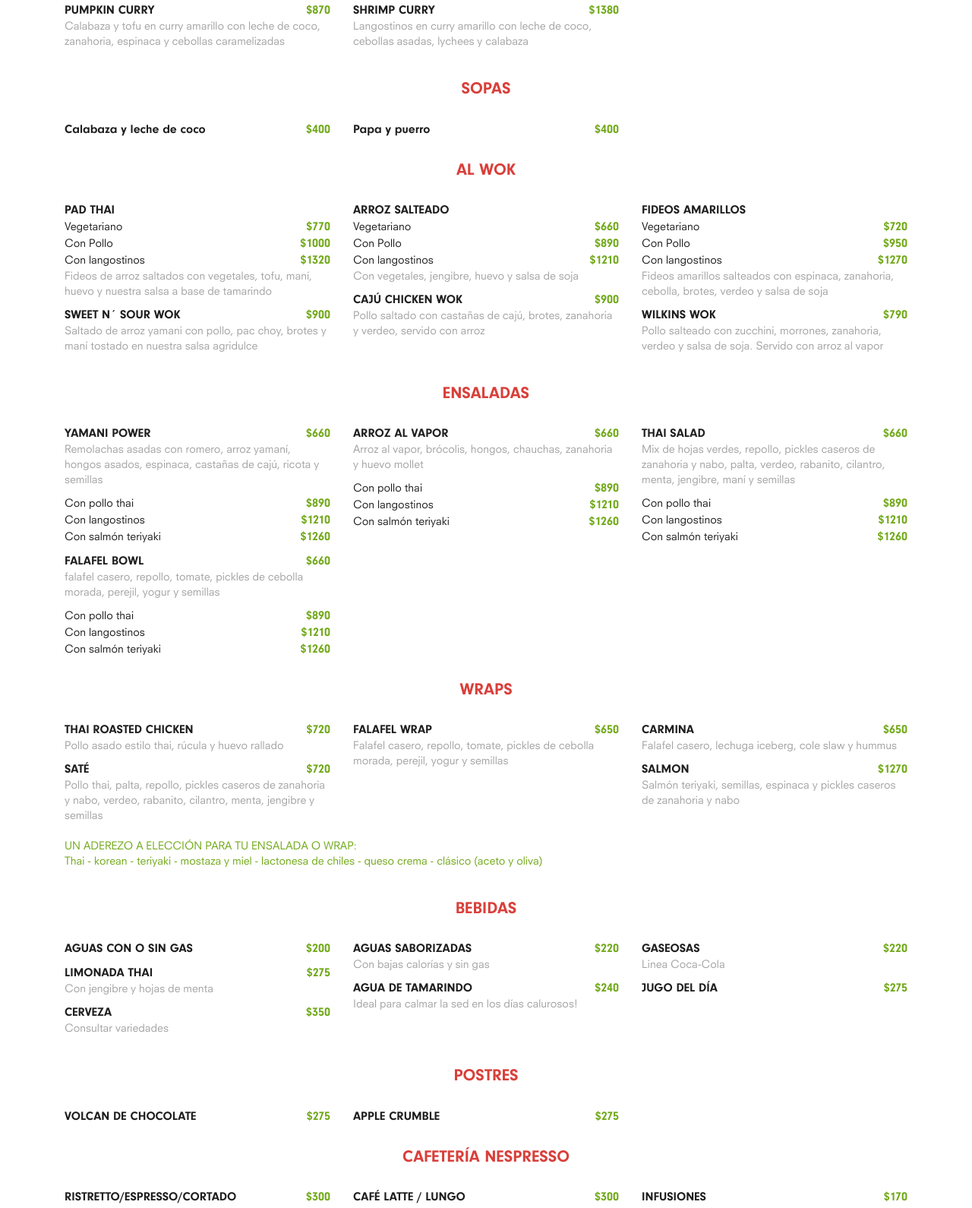
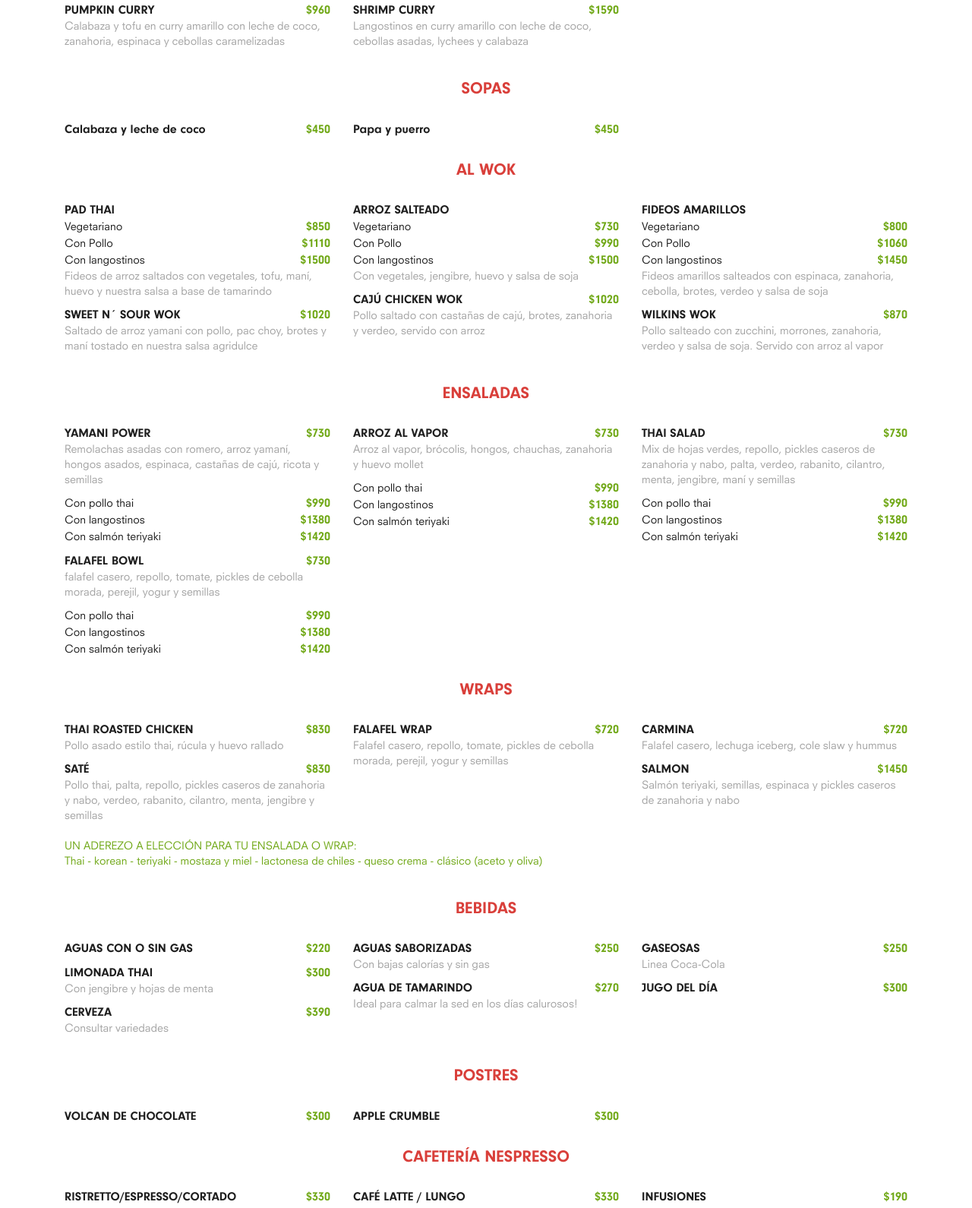
Before and after one commit to masaez/greencurry, a plain HTML site: page index.html in a window 1280 px wide. Shown: the part 3231-4821 px from the top of the page at 76% size. Drawn offline with Linux system fonts and the light colour scheme.

Commit message:
Add files via upload

```diff
--- a/index.html
+++ b/index.html
@@ -377,24 +377,24 @@
       <h2>CURRIES</h2>
       <div class="col-xs-12 col-md-4">
         <ul>
-          <li><h4>GREEN CURRY<span> $950</span></h4></li>
+          <li><h4>GREEN CURRY<span> $1050</span></h4></li>
           <p>Pollo en curry verde con leche de coco, brócoli y chauchas</p>
-          <li><h4>PUMPKIN CURRY<span> $870</span></h4></li>
+          <li><h4>PUMPKIN CURRY<span> $960</span></h4></li>
           <p>Calabaza y tofu en curry amarillo con leche de coco, zanahoria, espinaca y cebollas caramelizadas</p>
         </ul>
       </div>
       <div class="col-md-4">
         <ul>
-          <li><h4>RED CURRY<span> $1040</span></h4> </li>
+          <li><h4>RED CURRY<span> $1150</span></h4> </li>
           <p>Cerdo en curry rojo con leche de coco, maní, zanahorias y berenjenas</p>
-          <li><h4> SHRIMP CURRY <span> $1380</span></h4></li>
+          <li><h4> SHRIMP CURRY <span> $1590</span></h4></li>
           <p>Langostinos en curry amarillo con leche de coco, cebollas asadas, lychees y calabaza</p>
 
         </ul>
       </div>
       <div class="col-md-4" >
         <ul>
-          <li><h4>CURRY DEL DÍA<span> $830</span></h4> </li>
+          <li><h4>CURRY DEL DÍA<span> $920</span></h4> </li>
           <p>Consultalo en nuestra Fanpage, Twitter o en la caja</p>
 
         </ul>
@@ -409,14 +409,14 @@
       <div class="col-md-4">
         <ul>
 
-          <li><h4>Calabaza y leche de coco<span> $400</span></h4></li>
+          <li><h4>Calabaza y leche de coco<span> $450</span></h4></li>
           <!--<p class="hidden-xs">Pepsi, Pepsi light, 7up, 7up light, Mirinda, Pdt pomelo/pomelo light</p>-->
 
         </ul>
       </div>
       <div class="col-md-4">
         <ul>
-          <li><h4>Papa y puerro<span> $400</span></h4></li>
+          <li><h4>Papa y puerro<span> $450</span></h4></li>
 
 
         </ul>
@@ -431,11 +431,11 @@
       <div class="col-md-4">
         <ul>
            <li><h4>PAD THAI</h4></li>
-          <li>Vegetariano<span> $770</span></li>
-          <li>Con Pollo<span> $1000</span></li>
-          <li>Con langostinos<span> $1320</span></li>
+          <li>Vegetariano<span> $850</span></li>
+          <li>Con Pollo<span> $1110</span></li>
+          <li>Con langostinos<span> $1500</span></li>
           <p>Fideos de arroz saltados con vegetales, tofu, maní, huevo y nuestra salsa a base de tamarindo</p>
-          <li><h4>SWEET N´ SOUR WOK<span> $900</span></h4></li>
+          <li><h4>SWEET N´ SOUR WOK<span> $1020</span></h4></li>
           <p>Saltado de arroz yamani con pollo, pac choy, brotes y maní tostado en nuestra salsa agridulce</p>
 
         </ul>
@@ -443,11 +443,11 @@
       <div class="col-md-4">
         <ul>
           <li><h4>ARROZ SALTEADO</h4></li>
-          <li>Vegetariano<span> $660</span></li>
-          <li>Con Pollo<span> $890</span></li>
-          <li>Con langostinos<span> $1210</span></li>
+          <li>Vegetariano<span> $730</span></li>
+          <li>Con Pollo<span> $990</span></li>
+          <li>Con langostinos<span> $1500</span></li>
           <p>Con vegetales, jengibre, huevo y salsa de soja</p>
-          <li><h4>CAJÚ CHICKEN WOK<span> $900</span></h4></li>
+          <li><h4>CAJÚ CHICKEN WOK<span> $1020</span></h4></li>
           <p>Pollo saltado con castañas de cajú, brotes, zanahoria y verdeo, servido con arroz</p>
 
 
@@ -456,11 +456,11 @@
       <div class="col-md-4" >
         <ul>
           <li><h4>FIDEOS AMARILLOS </h4></li>
-          <li>Vegetariano<span> $720</span></li>
-          <li>Con Pollo<span> $950</span></li>
-          <li>Con langostinos<span> $1270</span></li>
+          <li>Vegetariano<span> $800</span></li>
+          <li>Con Pollo<span> $1060</span></li>
+          <li>Con langostinos<span> $1450</span></li>
           <p>Fideos amarillos salteados con espinaca, zanahoria, cebolla, brotes, verdeo y salsa de soja</p>
-         <li><h4>WILKINS WOK<span> $790</span></h4></li>
+         <li><h4>WILKINS WOK<span> $870</span></h4></li>
           <p>Pollo salteado con zucchini, morrones, zanahoria, verdeo y salsa de soja. Servido con arroz al vapor
 </p>
         </ul>
@@ -473,29 +473,29 @@
       <h2>ENSALADAS</h2>
       <div class="col-md-4">
         <ul>
-          <li><h4>YAMANI POWER<span> $660</span></h4></li>
+          <li><h4>YAMANI POWER<span> $730</span></h4></li>
           <p>Remolachas asadas con romero, arroz yamaní, hongos
             asados, espinaca, castañas de cajú, ricota y semillas </p>
-          <li>Con pollo thai<span> $890</span></li>
-          <li>Con langostinos<span> $1210</span></li>
-          <li>Con salmón teriyaki<span> $1260</span></li>
+          <li>Con pollo thai<span> $990</span></li>
+          <li>Con langostinos<span> $1380</span></li>
+          <li>Con salmón teriyaki<span> $1420</span></li>
                   </ul>
         <ul>
-          <li><h4>FALAFEL BOWL<span> $660</span></h4></li>
+          <li><h4>FALAFEL BOWL<span> $730</span></h4></li>
           <p>falafel casero, repollo, tomate, pickles de cebolla morada, perejil, yogur y semillas</p>
-          <li>Con pollo thai<span> $890</span></li>
-          <li>Con langostinos<span> $1210</span></li>
-          <li>Con salmón teriyaki<span> $1260</span></li>
+          <li>Con pollo thai<span> $990</span></li>
+          <li>Con langostinos<span> $1380</span></li>
+          <li>Con salmón teriyaki<span> $1420</span></li>
 
         </ul>
       </div>
       <div class="col-md-4">
         <ul>
-          <li><h4>ARROZ AL VAPOR<span> $660</span></h4></li>
+          <li><h4>ARROZ AL VAPOR<span> $730</span></h4></li>
           <p>Arroz al vapor, brócolis, hongos, chauchas, zanahoria y huevo mollet</p>
-          <li>Con pollo thai<span> $890</span></li>
-          <li>Con langostinos<span> $1210</span></li>
-          <li>Con salmón teriyaki<span> $1260</span></li>
+          <li>Con pollo thai<span> $990</span></li>
+          <li>Con langostinos<span> $1380</span></li>
+          <li>Con salmón teriyaki<span> $1420</span></li>
 
         </ul>
 
@@ -505,12 +505,12 @@
       <div class="col-md-4" >
 
         <ul>
-          <li><h4>THAI SALAD<span> $660</span></h4></li>
+          <li><h4>THAI SALAD<span> $730</span></h4></li>
           <p>Mix de hojas verdes, repollo, pickles caseros de zanahoria y nabo,
           palta, verdeo, rabanito, cilantro, menta, jengibre, maní y semillas</p>
-          <li>Con pollo thai<span> $890</span></li>
-          <li>Con langostinos<span> $1210</span></li>
-          <li>Con salmón teriyaki<span> $1260</span></li>
+          <li>Con pollo thai<span> $990</span></li>
+          <li>Con langostinos<span> $1380</span></li>
+          <li>Con salmón teriyaki<span> $1420</span></li>
 
         </ul>
 
@@ -523,16 +523,16 @@
       <h2>WRAPS</h2>
       <div class="col-md-4">
         <ul>
-          <li><h4>THAI ROASTED CHICKEN<span> $720</span></h4></li>
+          <li><h4>THAI ROASTED CHICKEN<span> $830</span></h4></li>
           <p>Pollo asado estilo thai, rúcula y huevo rallado</p>
 
-          <li><h4>SATÉ<span> $720</span></h4></li>
+          <li><h4>SATÉ<span> $830</span></h4></li>
           <p>Pollo thai, palta, repollo, pickles caseros de zanahoria y nabo, verdeo, rabanito, cilantro, menta, jengibre y semillas</p>
         </ul>
       </div>
       <div class="col-md-4">
         <ul>
-          <li><h4>FALAFEL WRAP <span> $650</span></h4></li>
+          <li><h4>FALAFEL WRAP <span> $720</span></h4></li>
           <p>Falafel casero, repollo, tomate, pickles de cebolla morada, perejil, yogur y semillas</p>
 
 
@@ -542,10 +542,10 @@
       </div>
       <div class="col-md-4" >
         <ul>
-          <li><h4>CARMINA<span> $650</span></h4></li>
+          <li><h4>CARMINA<span> $720</span></h4></li>
           <p>Falafel casero, lechuga iceberg, cole slaw y hummus</p>
 
-          <li><h4>SALMON<span> $1270</span></h4></li>
+          <li><h4>SALMON<span> $1450</span></h4></li>
           <p>Salmón teriyaki, semillas, espinaca y pickles caseros de zanahoria y nabo </p>
 
         </ul>
@@ -566,19 +566,19 @@
       <div class="col-md-4">
         <ul>
 
-          <li><h4>AGUAS CON O SIN GAS<span> $200</span></h4></li>
+          <li><h4>AGUAS CON O SIN GAS<span> $220</span></h4></li>
           <!--<p class="hidden-xs">Pepsi, Pepsi light, 7up, 7up light, Mirinda, Pdt pomelo/pomelo light</p>-->
-          <li><h4>LIMONADA THAI<span> $275</span></h4></li>
+          <li><h4>LIMONADA THAI<span> $300</span></h4></li>
           <p class="hidden-xs">Con jengibre y hojas de menta</p>
-          <li><h4>CERVEZA<span> $350</span></h4></li>
+          <li><h4>CERVEZA<span> $390</span></h4></li>
           <p class="hidden-xs">Consultar variedades</p>
         </ul>
       </div>
       <div class="col-md-4">
         <ul>
-          <li><h4>AGUAS SABORIZADAS<span> $220</span></h4></li>
+          <li><h4>AGUAS SABORIZADAS<span> $250</span></h4></li>
           <p class="hidden-xs">Con bajas calorías y sin gas</p>
-          <li><h4>AGUA DE TAMARINDO<span> $240</span></h4></li>
+          <li><h4>AGUA DE TAMARINDO<span> $270</span></h4></li>
           <p class="hidden-xs">Ideal para calmar la sed en los días calurosos!</p>
 
         </ul>
@@ -586,11 +586,11 @@
       <div class="col-md-4" >
         <ul>
 
-          <li><h4>GASEOSAS<span> $220</span></h4></li>
+          <li><h4>GASEOSAS<span> $250</span></h4></li>
                     <p class="hidden-xs">Linea Coca-Cola</p>
 
 
-          <li><h4>JUGO DEL DÍA<span> $275</span></h4></li>
+          <li><h4>JUGO DEL DÍA<span> $300</span></h4></li>
         </ul>
       </div>
     </div>
@@ -601,13 +601,13 @@
       <h2>POSTRES</h2>
       <div class="col-md-4">
         <ul>
-          <li><h4>VOLCAN DE CHOCOLATE<span> $275</span></h4></li>
+          <li><h4>VOLCAN DE CHOCOLATE<span> $300</span></h4></li>
 
         </ul>
       </div>
       <div class="col-md-4">
         <ul>
-         <li><h4>APPLE CRUMBLE<span> $275</span></h4></li>
+         <li><h4>APPLE CRUMBLE<span> $300</span></h4></li>
         </ul>
       </div>
 
@@ -619,17 +619,17 @@
       <h2>CAFETERÍA NESPRESSO</h2>
       <div class="col-md-4">
         <ul>
-          <li><h4>RISTRETTO/ESPRESSO/CORTADO<span> $300</span></h4></li>
+          <li><h4>RISTRETTO/ESPRESSO/CORTADO<span> $330</span></h4></li>
         </ul>
       </div>
       <div class="col-md-4">
         <ul>
-          <li><h4>CAFÉ LATTE / LUNGO<span> $300</span></h4></li>
+          <li><h4>CAFÉ LATTE / LUNGO<span> $330</span></h4></li>
         </ul>
       </div>
       <div class="col-md-4" >
         <ul>
-          <li><h4> INFUSIONES<span> $170</span></h4></li>
+          <li><h4> INFUSIONES<span> $190</span></h4></li>
         </ul>
       </div>
     </div>
```
